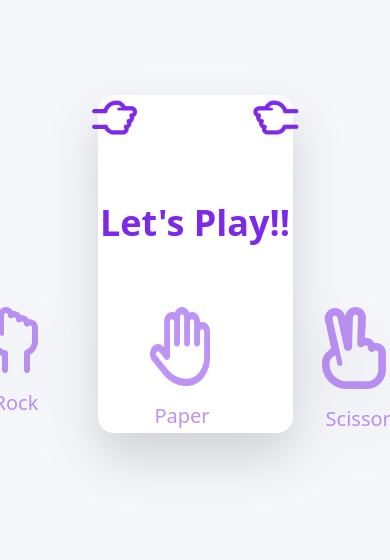
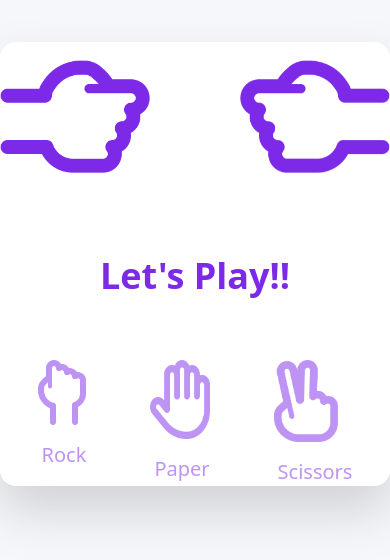
Before and after one commit to shivam-official-26/Rock-Paper-Scissors-Game, a plain HTML site: page dist/game.html in a window 390 px wide. Shown: the part 158-718 px from the top of the page. Drawn offline with Linux system fonts and the light colour scheme.

Commit message:
Add Responsiveness

```diff
--- a/dist/game.html
+++ b/dist/game.html
@@ -20,7 +20,7 @@
     class="bg-[#F6F7FB] w-[100vw] h-[100vh] flex justify-center items-center"
   >
     <div
-      class="container drop-shadow-2xl w-[50%] bg-white rounded-2xl flex flex-col justify-center items-center gap-16"
+      class="container md:w-[50%] drop-shadow-2xl bg-white rounded-2xl flex flex-col justify-center items-center gap-16"
     >
       <div class="game flex gap-32">
         <span class="user-image">
@@ -35,7 +35,7 @@
         <h1 class="text-[#7D2AE8] font-semibold text-4xl">Let's Play!!</h1>
       </div>
 
-      <div class="user-selection flex gap-28 text-[#7D2AE8]">
+      <div class="user-selection w-[80%] flex  justify-center gap-16 text-[#7D2AE8]">
         <span
           class="rock-selected text-center cursor-pointer opacity-50 hover:opacity-[1]"
         >
```
